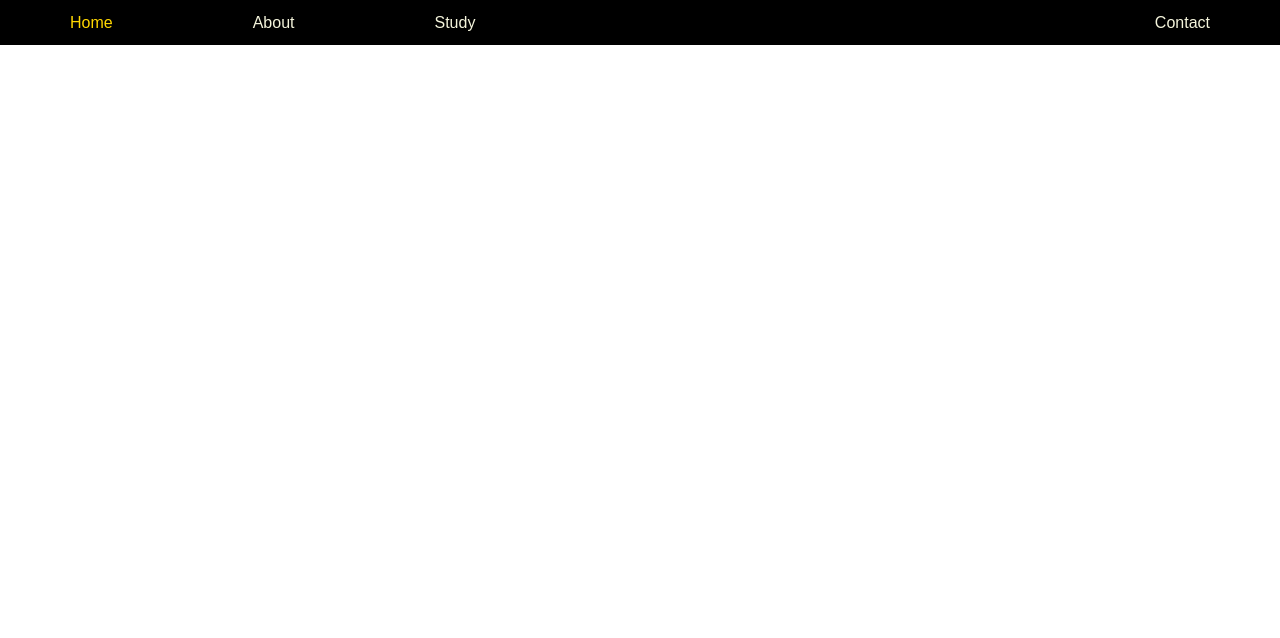
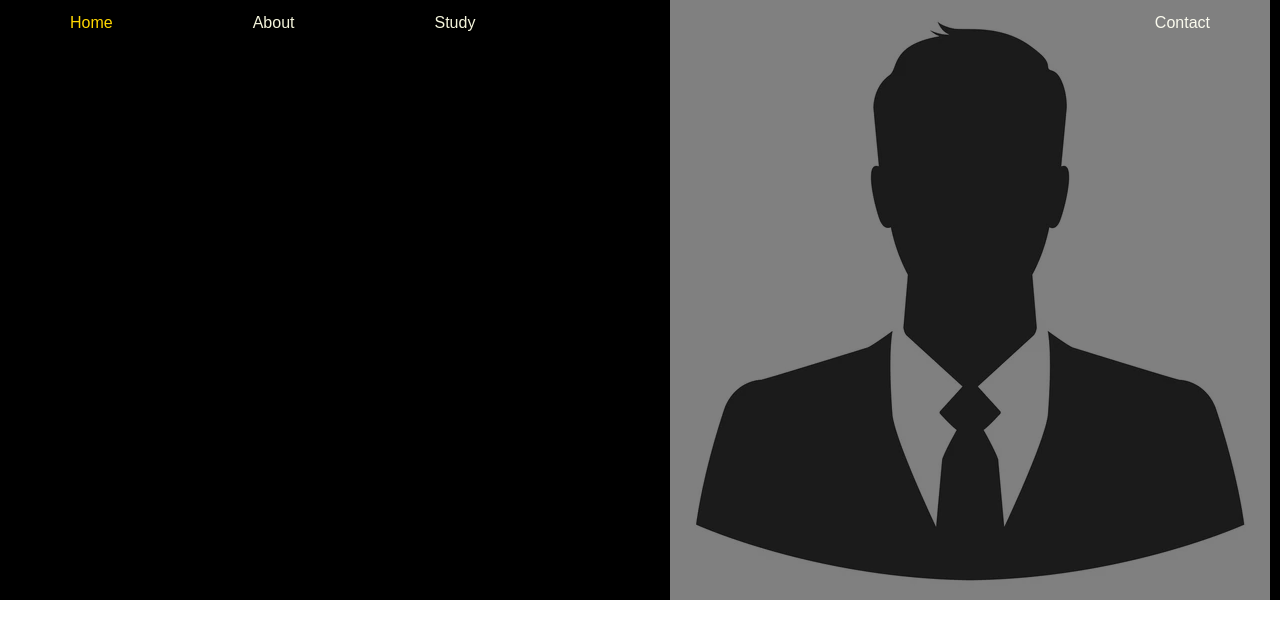
Before and after one commit to Saksham-P/portfolio-old, a plain HTML site: page index.html in a window 1280 px wide. Drawn offline with Linux system fonts and the light colour scheme.

```diff
--- a/CSS/home.css
+++ b/CSS/home.css
@@ -4,7 +4,9 @@
 }
 .header {
     overflow: hidden;
-    background-color: black;
+    background-color: rgba(0, 0, 0, 0.5);
+    width: 100%;
+    position: fixed;
 }
 .header a {
     float: left;
@@ -26,3 +28,14 @@
 .header a:hover {
     background-color: rgb(51, 51, 51);
 }
+#mainPage {
+    background-color: black;
+    overflow: hidden;
+}
+#profilePic {
+    float: right;
+    opacity: .5;
+    padding-right: 10px;
+    max-width: 50%;
+    height: auto;
+}
--- a/index.html
+++ b/index.html
@@ -16,6 +16,9 @@
             </div>
         </header>
         <main>
+            <div id="mainPage">
+                <img id="profilePic" src="Images/tempProfile.jpg">
+            </div>
 
         </main>
         <script src="JS/main.js"></script>
```
Also changed, not shown: Images/tempProfile.jpg (added).
